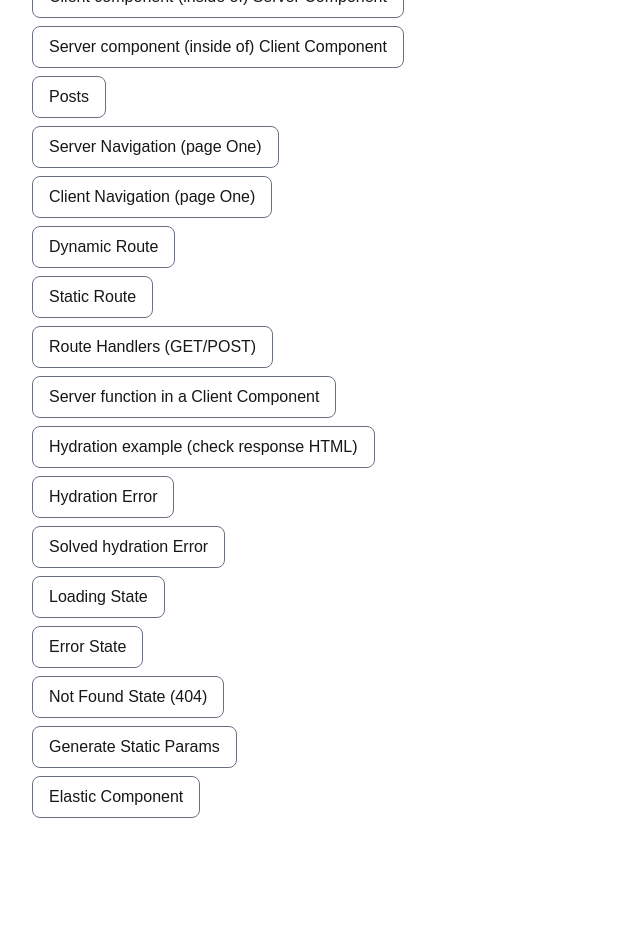
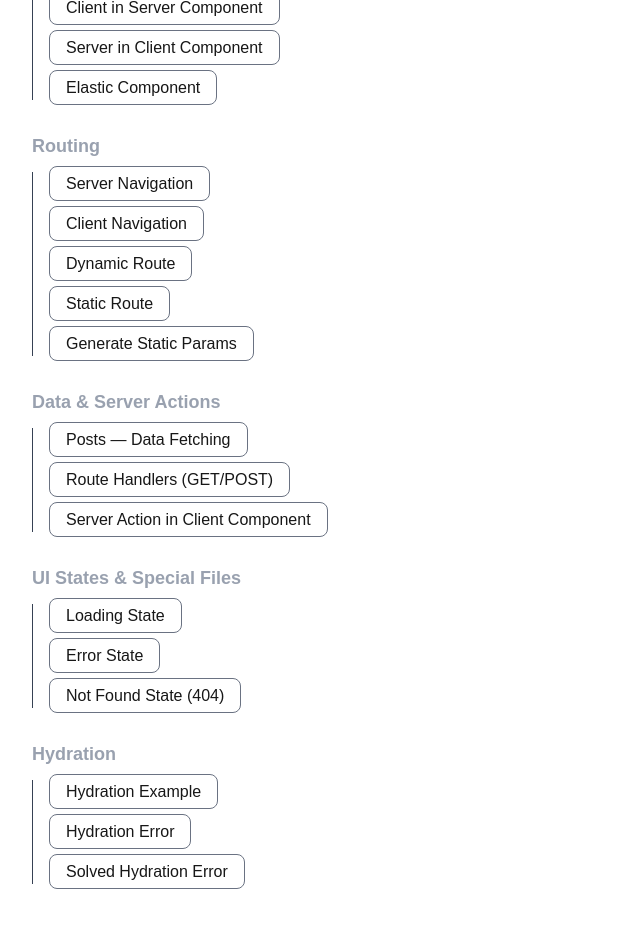
Before and after one commit to olafchuszno/next-digest, a Next.js app: page / in a window 1280 px wide. Shown: the part 520-1448 px from the top of the page, without its empty margins (0-640 px from the left). Before the commit the page ends 1370 px from the top, so only its background shows below. Built offline with nearby package versions, Linux system fonts and the light colour scheme.

Commit message:
style: Main page links grouping

```diff
--- a/app/page.tsx
+++ b/app/page.tsx
@@ -1,25 +1,155 @@
 import Link from 'next/link';
 
-const PAGES = [
-  { href: '/client-component', label: 'Client Component' },
-  { href: '/server-component', label: 'Server Component' },
-  { href: '/client-in-server-component', label: 'Client component (inside of) Server Component' },
-  { href: '/server-in-client-component', label: 'Server component (inside of) Client Component' },
-  { href: '/post', label: 'Posts' },
-  { href: '/server-navigation/one', label: 'Server Navigation (page One)' },
-  { href: '/client-navigation/one', label: 'Client Navigation (page One)' },
-  { href: '/dynamic-route/1', label: 'Dynamic Route' },
-  { href: '/static-route', label: 'Static Route' },
-  { href: '/route-handlers', label: 'Route Handlers (GET/POST)' },
-  { href: '/server-function-in-client-component', label: 'Server function in a Client Component' },
-  { href: '/hydration-example', label: 'Hydration example (check response HTML)' },
-  { href: '/hydration-error', label: 'Hydration Error' },
-  { href: '/solved-hydration-error', label: 'Solved hydration Error' },
-  { href: '/loading-state', label: 'Loading State' },
-  { href: '/error-state', label: 'Error State' },
-  { href: '/not-found-state/1', label: 'Not Found State (404)' },
-  { href: '/static-params/1', label: 'Generate Static Params' },
-  { href: '/elastic-component', label: 'Elastic Component' },
+const GROUPS = [
+  {
+    title: 'Component Model',
+    description:
+      "The heart of App Router: understanding the server/client boundary. Components are server by default; 'use client' opts into browser capabilities. Elastic components adapt to their import context.",
+    pages: [
+      {
+        href: '/client-component',
+        label: 'Client Component',
+        description:
+          "Marked with 'use client'. Enables useState, useEffect, and browser APIs. Rendered on server for initial HTML, then hydrated on the client.",
+      },
+      {
+        href: '/server-component',
+        label: 'Server Component',
+        description:
+          'Default in App Router. Runs async on the server, accesses backend resources directly, and ships zero JS to the browser.',
+      },
+      {
+        href: '/client-in-server-component',
+        label: 'Client in Server Component',
+        description:
+          'A server component can import and render a client component. The server renders the outer shell; the client subtree handles interactivity.',
+      },
+      {
+        href: '/server-in-client-component',
+        label: 'Server in Client Component',
+        description:
+          "Server components can't be imported inside client files, but they can be passed as children or props — the server renders them, the client receives the output.",
+      },
+      {
+        href: '/elastic-component',
+        label: 'Elastic Component',
+        description:
+          "No 'use client' or 'use server' directive. Adapts to its import context — behaves as server when imported by a server file, client when imported by a client file.",
+      },
+    ],
+  },
+  {
+    title: 'Routing',
+    description:
+      'How Next.js maps the file system to URLs. Covers static, dynamic, and pre-generated routes, plus client- vs server-side navigation between them.',
+    pages: [
+      {
+        href: '/server-navigation/one',
+        label: 'Server Navigation',
+        description:
+          'Next.js <Link> prefetches server-rendered segments. Navigation happens without a full page reload and without client-side router state.',
+      },
+      {
+        href: '/client-navigation/one',
+        label: 'Client Navigation',
+        description:
+          "Programmatic navigation with the useRouter hook: push, replace, back. Requires 'use client' since it accesses browser routing APIs.",
+      },
+      {
+        href: '/dynamic-route/1',
+        label: 'Dynamic Route',
+        description:
+          'Dynamic URL segments via [param] folder naming. The segment value is passed as a prop to the page and can drive server-side data fetching.',
+      },
+      {
+        href: '/static-route',
+        label: 'Static Route',
+        description:
+          'Pre-rendered at build time with no per-request work. Cached at CDN edge for the fastest possible response — the default when no dynamic APIs are used.',
+      },
+      {
+        href: '/static-params/1',
+        label: 'Generate Static Params',
+        description:
+          'generateStaticParams(): return param objects to pre-render dynamic routes at build time. The App Router replacement for getStaticPaths.',
+      },
+    ],
+  },
+  {
+    title: 'Data & Server Actions',
+    description:
+      'Patterns for getting data into your UI: async server components for reads, Route Handlers for REST-style APIs, and Server Actions for mutations called directly from client code.',
+    pages: [
+      {
+        href: '/post',
+        label: 'Posts — Data Fetching',
+        description:
+          'async/await inside a Server Component. fetch() gets automatic request deduplication and caching built into the App Router.',
+      },
+      {
+        href: '/route-handlers',
+        label: 'Route Handlers (GET/POST)',
+        description:
+          'API endpoints defined in route.ts files. Export named functions (GET, POST, …). The App Router replacement for pages/api.',
+      },
+      {
+        href: '/server-function-in-client-component',
+        label: 'Server Action in Client Component',
+        description:
+          "Server Actions ('use server' functions) invoked directly from a client event handler. Run only on the server — no manually written API route needed.",
+      },
+    ],
+  },
+  {
+    title: 'UI States & Special Files',
+    description:
+      'Next.js file conventions that handle the full lifecycle of a page: instant loading skeletons, runtime error boundaries, and custom 404 screens — all colocated with the route.',
+    pages: [
+      {
+        href: '/loading-state',
+        label: 'Loading State',
+        description:
+          'loading.tsx: shown instantly while the page awaits async data. Next.js wraps it in a React Suspense boundary automatically.',
+      },
+      {
+        href: '/error-state',
+        label: 'Error State',
+        description:
+          'error.tsx: catches errors thrown inside a route segment and renders a fallback UI. Must be a Client Component (React error boundaries require it).',
+      },
+      {
+        href: '/not-found-state/1',
+        label: 'Not Found State (404)',
+        description:
+          'not-found.tsx: rendered when notFound() is called inside a route. Lets you customise the 404 experience per route segment.',
+      },
+    ],
+  },
+  {
+    title: 'Hydration',
+    description:
+      'What hydration is, what breaks it, and how to fix it. Essential for understanding why server-rendered HTML sometimes conflicts with what React renders on the client.',
+    pages: [
+      {
+        href: '/hydration-example',
+        label: 'Hydration Example',
+        description:
+          'How Next.js sends pre-rendered HTML from the server and attaches React event listeners on the client. View page source vs the live DOM.',
+      },
+      {
+        href: '/hydration-error',
+        label: 'Hydration Error',
+        description:
+          'A mismatch between server HTML and what React renders on the client. Common causes: Date.now(), Math.random(), or browser-only APIs during render.',
+      },
+      {
+        href: '/solved-hydration-error',
+        label: 'Solved Hydration Error',
+        description:
+          'Fix strategies: suppressHydrationWarning for minor mismatches; dynamic() with ssr:false to skip server rendering for truly client-only components.',
+      },
+    ],
+  },
 ];
 
 export default function Page() {
@@ -36,11 +166,47 @@ export default function Page() {
 
       <h2>Available Pages:</h2>
 
-      <nav className="flex flex-col mt-4 gap-2">
-        {PAGES.map(({ href, label }) => (
-          <Link key={href} href={href} className="bordered w-fit">
-            {label}
-          </Link>
+      <nav className="flex flex-col mt-4 gap-8">
+        {GROUPS.map(({ title, description, pages }) => (
+          <div key={title}>
+            {/* Group heading with its own hover description */}
+            <div className="relative group w-fit mb-3">
+              <h3 className="text-lg font-semibold text-gray-400 cursor-default">{title}</h3>
+              <span
+                className="
+                pointer-events-none absolute left-0 top-full mt-1 z-10
+                w-96 rounded-lg border border-gray-600 bg-gray-900 px-3 py-2
+                text-sm text-gray-200 shadow-lg
+                opacity-0 group-hover:opacity-100
+                transition-opacity duration-200
+              "
+              >
+                {description}
+              </span>
+            </div>
+
+            {/* Links in this group */}
+            <div className="flex flex-col gap-4 pl-4 border-l border-gray-700">
+              {pages.map(({ href, label, description: pageDesc }) => (
+                <div key={href} className="relative group w-fit">
+                  <Link href={href} className="bordered">
+                    {label}
+                  </Link>
+                  <span
+                    className="
+                    pointer-events-none absolute left-0 top-full mt-1 z-10
+                    w-80 rounded-lg border border-gray-500 bg-gray-900 px-3 py-2
+                    text-sm text-gray-200 shadow-lg
+                    opacity-0 group-hover:opacity-100
+                    transition-opacity duration-200
+                  "
+                  >
+                    {pageDesc}
+                  </span>
+                </div>
+              ))}
+            </div>
+          </div>
         ))}
       </nav>
     </main>
```
